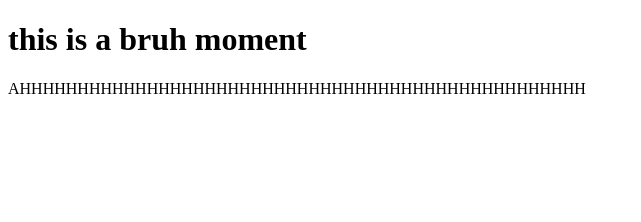
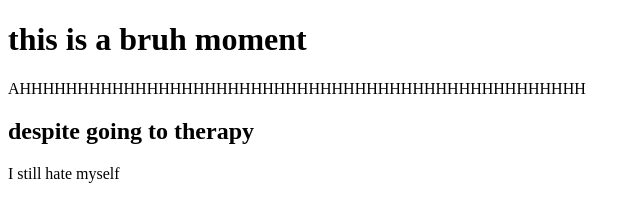
Before and after one commit to DJ-CheeF/web110, a plain HTML site: page index.html in a window 1280 px wide. Shown: the whole page, without its empty margins (0-641 px from the left). Drawn offline with Linux system fonts and the light colour scheme.

Commit message:
Update index.html

```diff
--- a/index.html
+++ b/index.html
@@ -11,5 +11,13 @@
 
 		<p>AHHHHHHHHHHHHHHHHHHHHHHHHHHHHHHHHHHHHHHHHHHHHHHHHH
 		</p>
+
+		<h2>
+			despite going to therapy
+		</h2>
+
+		<p>
+			I still hate myself
+		</p>
     </body>
 </html>
```
